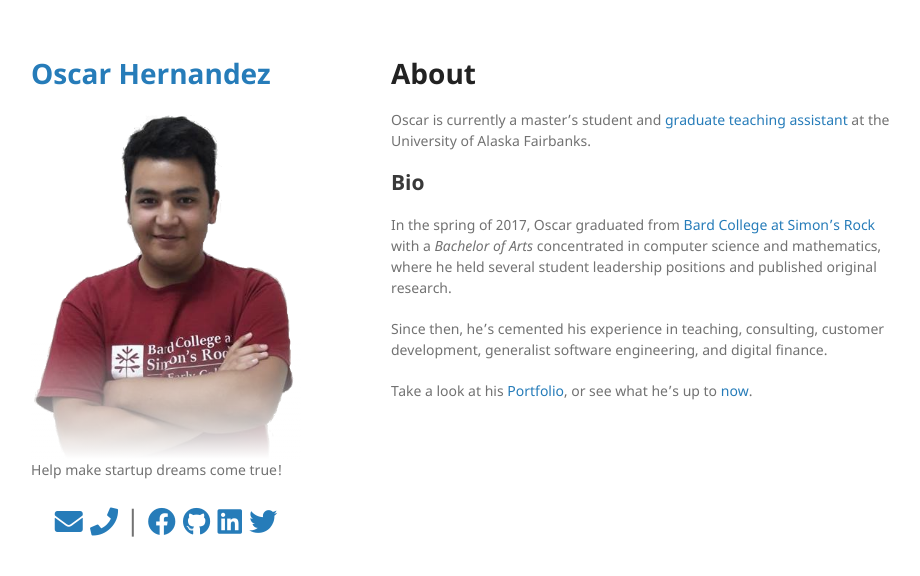
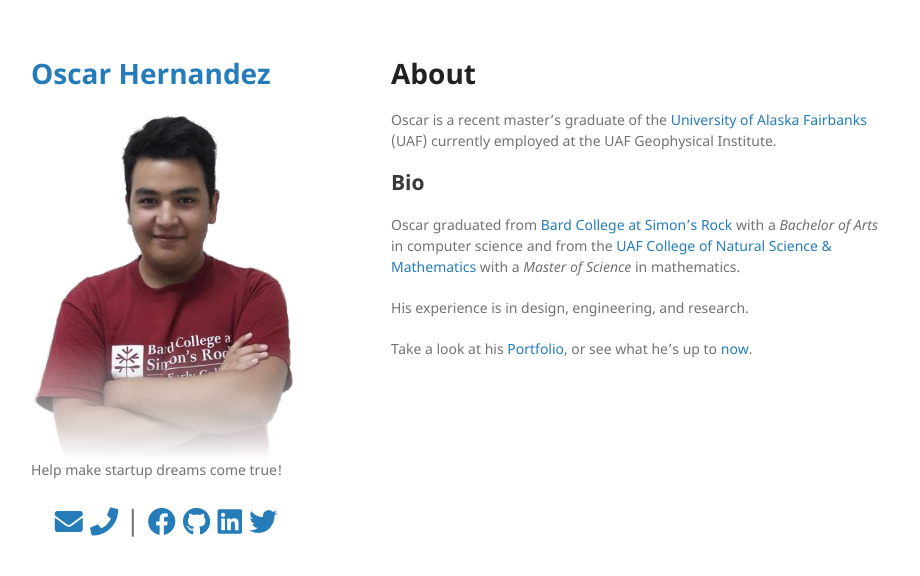
Before and after one commit to mathemonads/mathemonads.github.io, a Jekyll site: the page built from index.md, in a window 1280 px wide. Shown: the top 576 px of the page, without its empty margins (179-1099 px from the left). Built offline with Jekyll 4.4.1, drawn with Linux system fonts in a browser that asks for light colours; nearby versions of some CDN libraries.

Commit message:
graduated

```diff
--- a/index.md
+++ b/index.md
@@ -5,14 +5,11 @@ layout: default
 
 # About
 
-Oscar is currently a master's student and
-[graduate teaching assistant](https://sites.google.com/alaska.edu/oihernandez)
-at the University of Alaska Fairbanks.
+Oscar is a recent master's graduate of the [University of Alaska Fairbanks](https://sites.google.com/alaska.edu/oihernandez "oihernandez@alaska.edu") (UAF) currently employed at the UAF Geophysical Institute.
 
 ## Bio
-In the spring of 2017, Oscar graduated from [Bard College at Simon's Rock](https://simons-rock.edu/news/students-win-prize-physics-research.php "Simon's Rock") with a _Bachelor of Arts_ concentrated in computer science and mathematics, where he held several student leadership positions and published original research.
+Oscar graduated from [Bard College at Simon's Rock](https://simons-rock.edu/news/students-win-prize-physics-research.php "Simon's Rock") with a _Bachelor of Arts_ in computer science and from the [UAF College of Natural Science & Mathematics](https://www.uaf.edu/cnsm "UAF CNSM") with a _Master of Science_ in mathematics.
 
-Since then, he's cemented his experience in
-teaching, consulting, customer development, generalist software engineering, and digital finance.
+His experience is in design, engineering, and research.
 
 Take a look at his [Portfolio](/portfolio/index.html "Portfolio"), or see what he's up to [now](/blog/bio/now.html "Now").
```
Also changed, not shown: blog/bio/now.md (+2 -6 lines).
